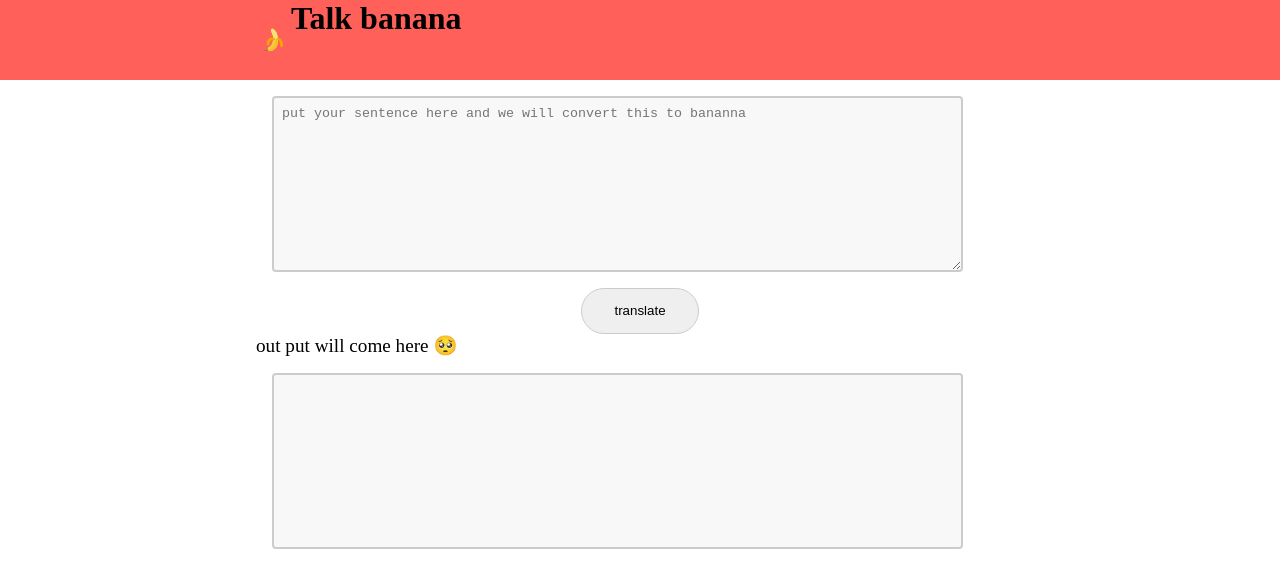
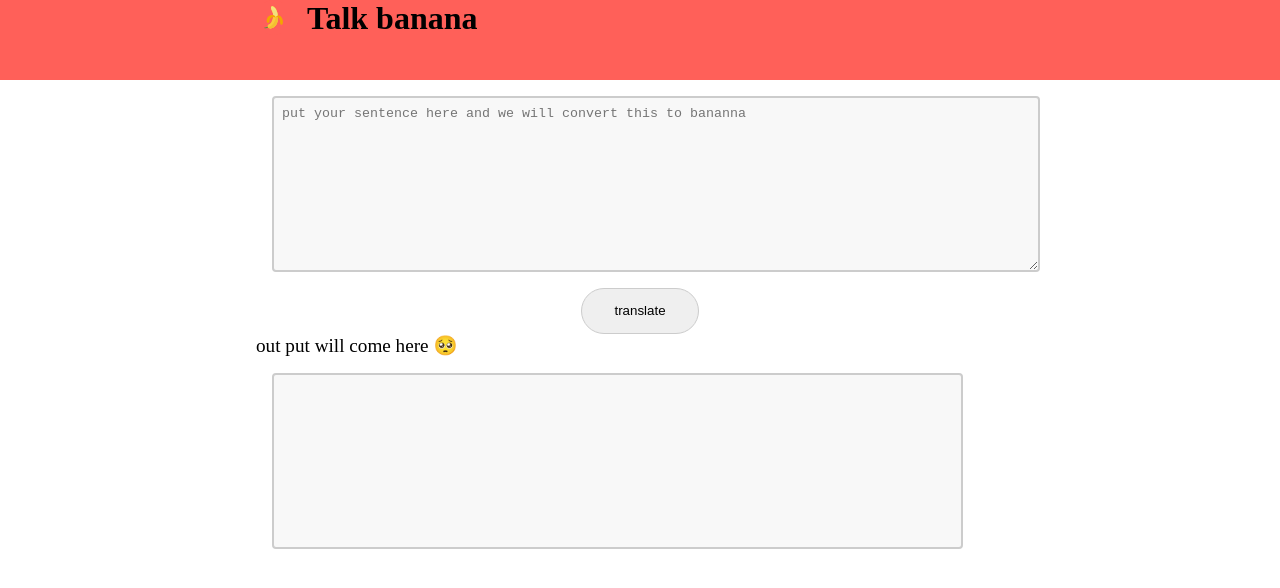
Before and after one commit to abhiavtar/neogcamp-banana-speaks, a plain HTML site: page index.html in a window 1280 px wide. Drawn offline with Linux system fonts and the light colour scheme.

Commit message:
navbrad added

```diff
--- a/index.html
+++ b/index.html
@@ -11,11 +11,22 @@
     <header>
       <div class="container">
         <div class="navbar">
-          <img src="banana-svgrepo-com (1).svg" width="35px" alt="" srcset="" />
+          <div class="navbrand">
+            <img
+              src="banana-svgrepo-com (1).svg"
+              width="35px"
+              alt=""
+              srcset=""
+            />
+          </div>
+           <div class="nav__heading">
           <h1>Talk banana</h1>
+        </div>
+        </div>
         </div>
       </div>
     </header>
+
     <main>
       <div class="container">
         <div class="main__content">
@@ -23,10 +34,6 @@
             id="text-input"
             placeholder="put your sentence here and we will convert this to bananna"
           ></textarea>
-
-
-
-
 
           <div class="btn">
             <button id="btn-Translate">translate</button>
--- a/style.css
+++ b/style.css
@@ -18,10 +18,10 @@ header{
 
 .navbar{
     display: flex;
+    gap: 1rem;
     height: 5rem;
+}
 
-
-}
 .main__content{
     display: flex;
     flex-direction: column;
@@ -42,12 +42,8 @@ header{
 
 
 
-
-
-
-
 textarea {
-    width: 90%;
+    width: 100%;
     display: inline;
     height: 22vh;
     margin: 1rem;
```
